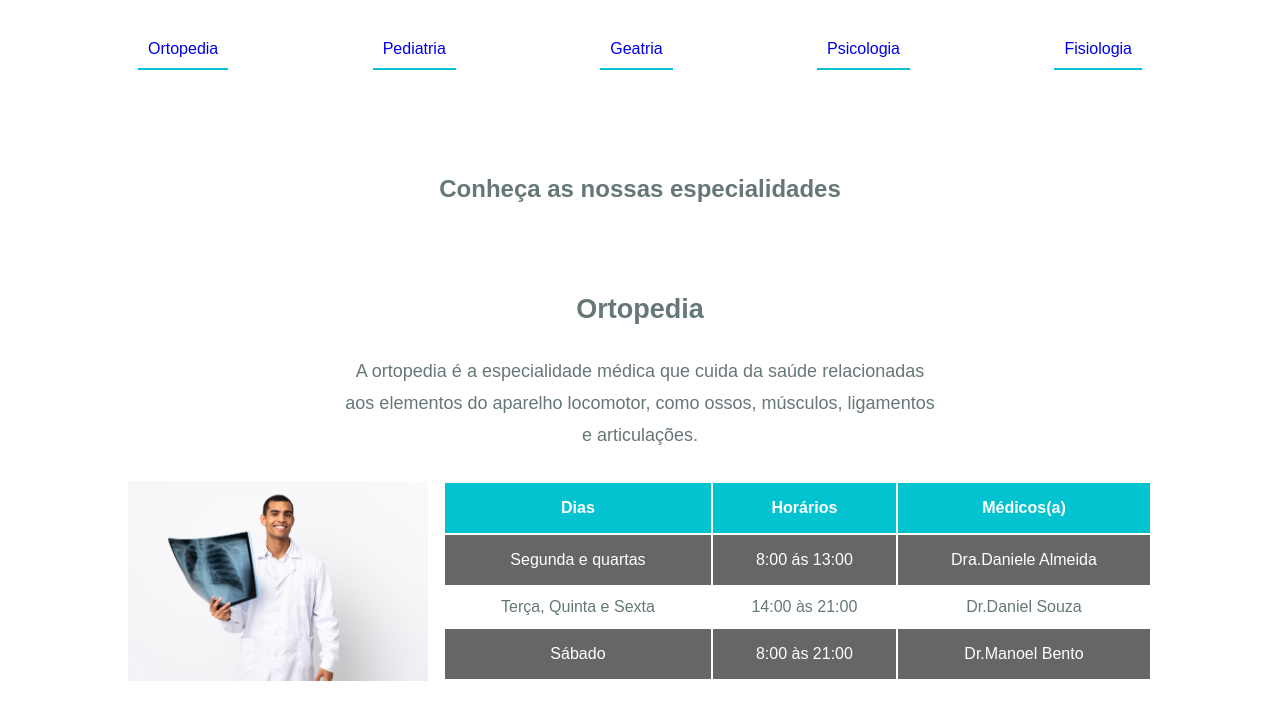
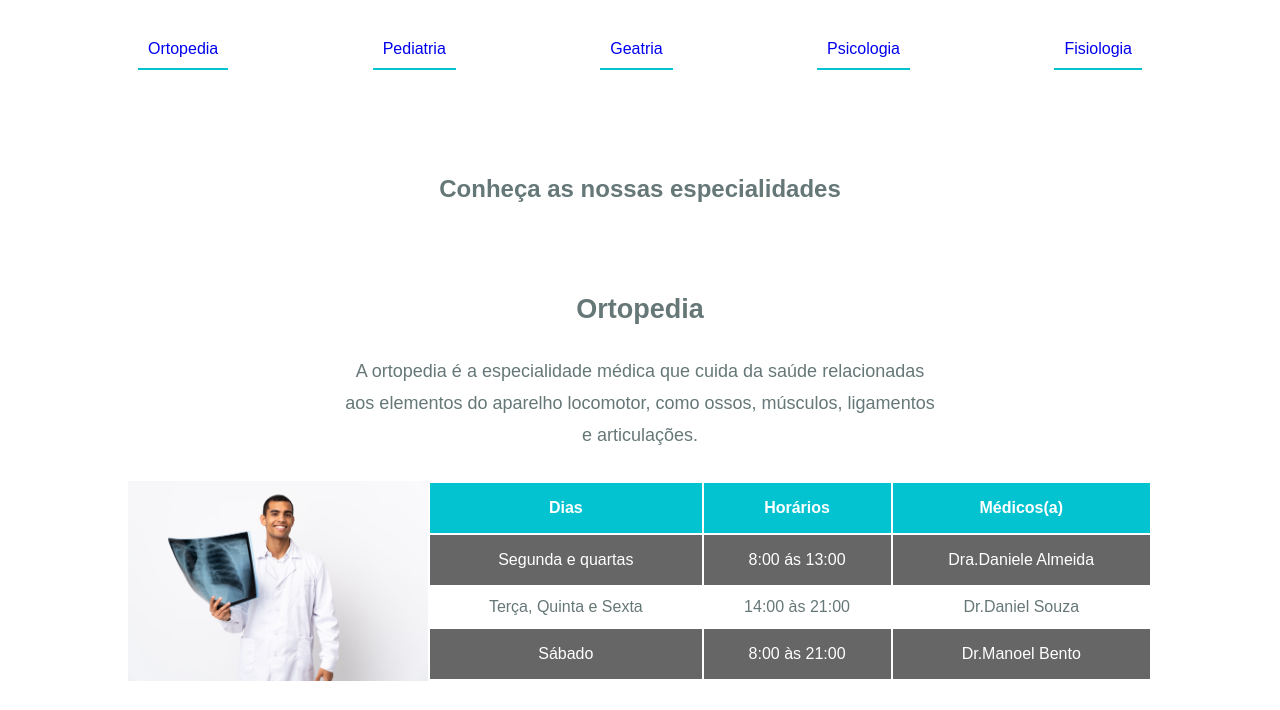
Before and after one commit to Desenvolvedormoz/Clinica_medica, a plain HTML site: page especialidade.html in a window 1280 px wide. Shown: the part 90-800 px from the top of the page. Drawn offline with Linux system fonts and the light colour scheme.

Commit message:
Removi as margens da tabela

```diff
--- a/css/especialidade.css
+++ b/css/especialidade.css
@@ -65,9 +65,8 @@
 
 table {
     height: 200px;
-    width: 710px;
+    width: 724px;
     text-align: center;
-    margin-left: 15px;
 }
 
 thead {
```
